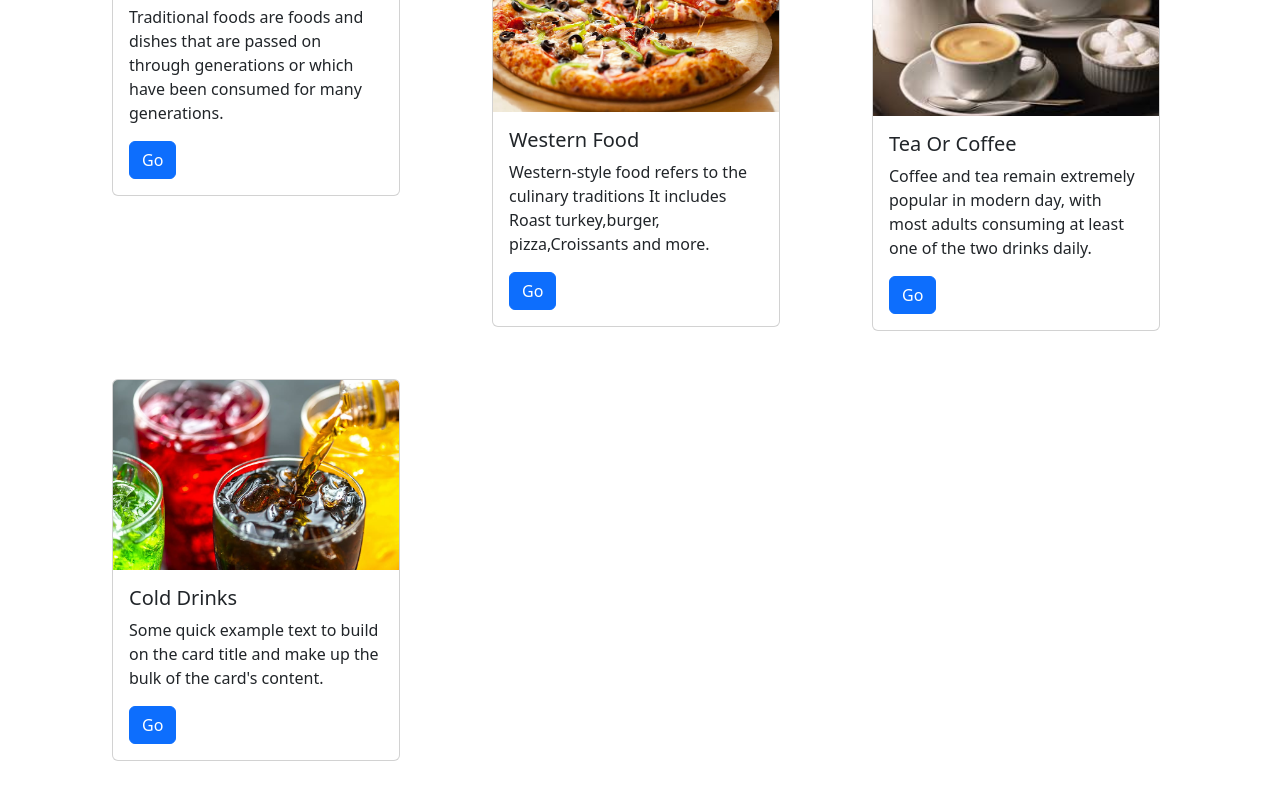
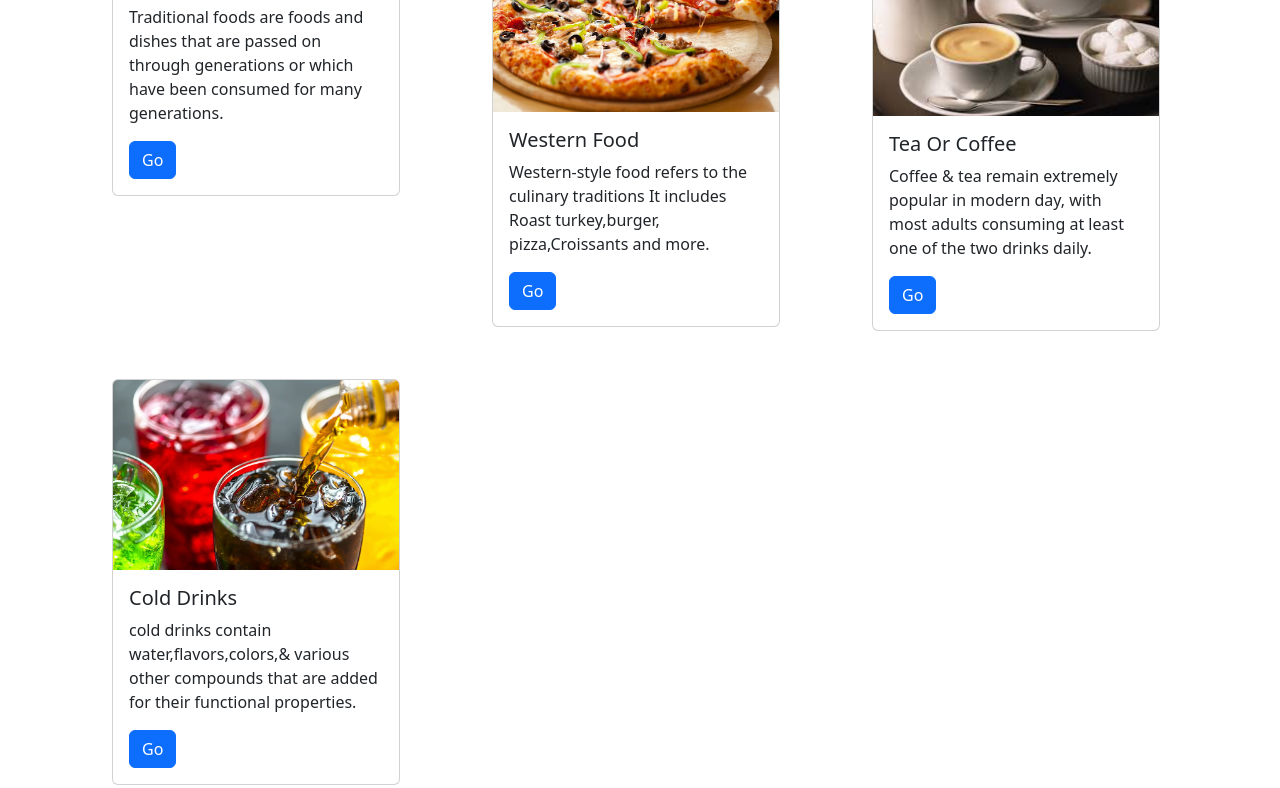
Before and after one commit to PranaliGhadage/Online-Food-Order-Website, a plain HTML site: page Service.html in a window 1280 px wide. Shown: the part 218-1006 px from the top of the page. Drawn offline with nearby package versions, Linux system fonts and the light colour scheme.

Commit message:
Update Service.html

```diff
--- a/Service.html
+++ b/Service.html
@@ -75,7 +75,7 @@
         <img src="tea or coffee.jpg" class="card-img-top" alt="...">
         <div class="card-body">
           <h5 class="card-title">Tea Or Coffee</h5>
-          <p class="card-text">Coffee and tea remain extremely popular in modern day, with most adults consuming at least one of the two drinks daily. </p>
+          <p class="card-text">Coffee & tea remain extremely popular in modern day, with most adults consuming at least one of the two drinks daily. </p>
           <a href="TeaOrCoffe.html" class="btn btn-primary">Go</a>
         </div>
       </div>
@@ -86,7 +86,7 @@
         <img src="cold-drink.jpg" class="card-img-top" alt="...">
         <div class="card-body">
           <h5 class="card-title">Cold Drinks</h5>
-          <p class="card-text">Some quick example text to build on the card title and make up the bulk of the card's content.</p>
+          <p class="card-text"> cold drinks contain water,flavors,colors,& various other compounds that are added for their functional properties.</p>
           <a href="ColdDrink.html" class="btn btn-primary">Go</a>
         </div>
       </div>
```
